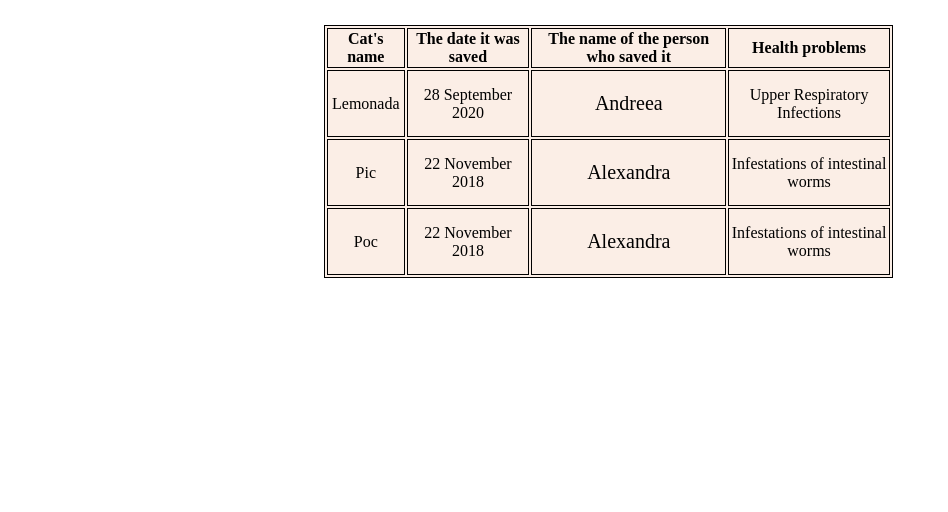
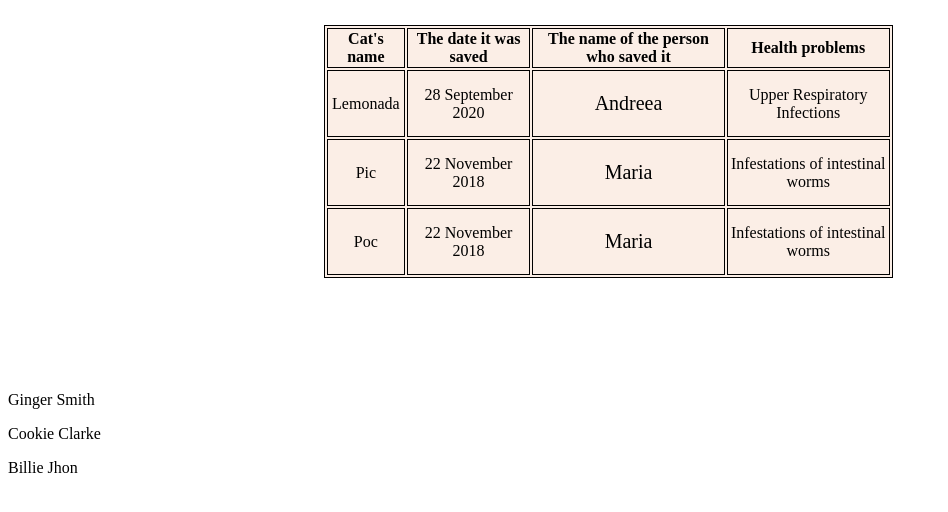
Before and after one commit to AlexandraM22/My-Project, a plain HTML site: page tabel.html in a window 1280 px wide. Shown: the whole page, without its empty margins (0-948 px from the left). Drawn offline with Linux system fonts and the light colour scheme.

Commit message:
Update tabel.html

```diff
--- a/tabel.html
+++ b/tabel.html
@@ -2,6 +2,7 @@
 <head>
     <title>Raport</title>
     <link rel="stylesheet" href="tabel.css">
+    <script type="text/javascript" src="script.js"></script>
 </head>
 <body>
     <div id = "table">
@@ -22,16 +23,32 @@
             <tr>
                 <td>Pic</td>
                 <td>22 November 2018</td>
-                <td><p style="font-size: 20px; text-align: center;">Alexandra</p></td>
+                <td><p style="font-size: 20px; text-align: center;">Maria</p></td>
                 <td>Infestations of intestinal worms</td>
             </tr>
             <tr>
                 <td>Poc</td>
                 <td>22 November 2018</td>
-                <td><p style="font-size: 20px; text-align: center;">Alexandra</p></td>
+                <td><p style="font-size: 20px; text-align: center;">Maria</p></td>
                 <td>Infestations of intestinal worms</td>
             </tr>
         </table>
     </div>
+<br><br><br><br>
+
+<p id="do1"></p>
+<p id="do2"></p>
+<p id="do3"></p>
+<script>
+let text = '{"cats":[' +
+'{"firstName":"Ginger","lastName":"Smith" },' +
+'{"firstName":"Cookie","lastName":"Clarke" },' +
+'{"firstName":"Billie","lastName":"Jhon" }]}';
+
+const obj = JSON.parse(text);
+document.getElementById("do1").innerHTML = obj.cats[0].firstName + " " + obj.cats[0].lastName;
+document.getElementById("do2").innerHTML = obj.cats[1].firstName + " " + obj.cats[1].lastName;
+document.getElementById("do3").innerHTML = obj.cats[2].firstName + " " + obj.cats[2].lastName;
+</script>
 </body>
 </html>
```
